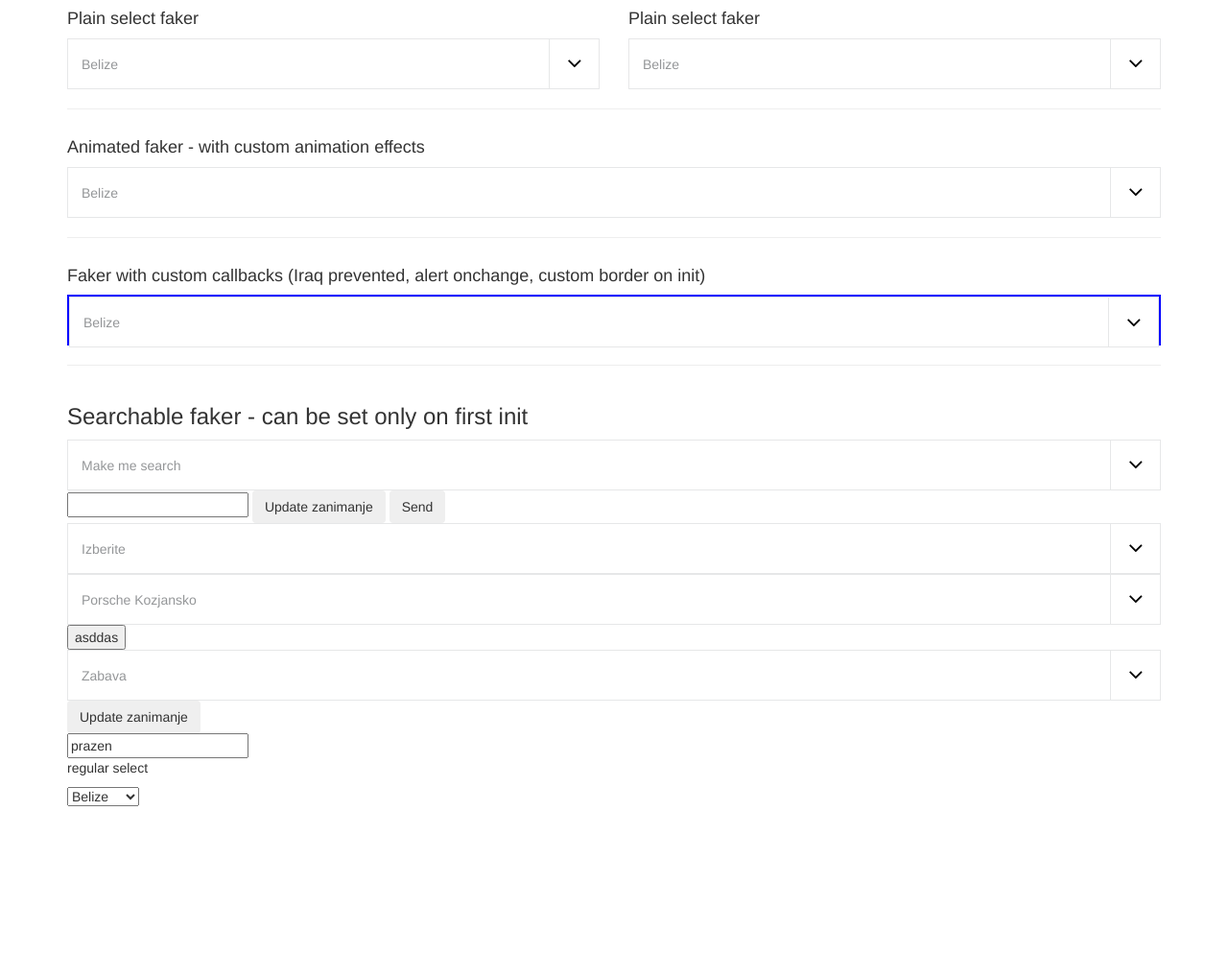
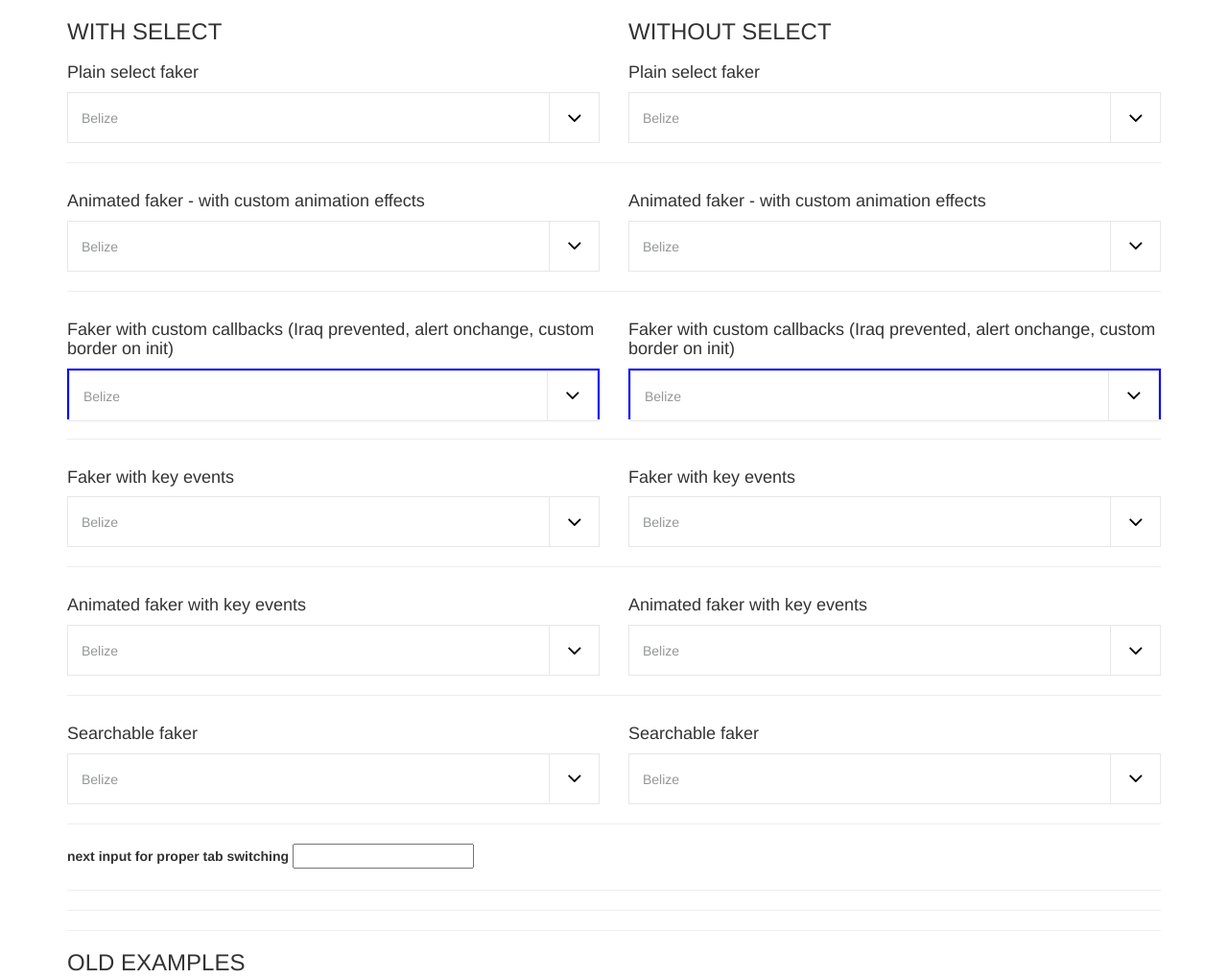
Before and after one commit to SpectoIT/specto-faker, a website: page index.html in a window 1280 px wide. Shown: the top 1019 px of the page at 96% size. Before the commit the page ends 840 px from the top, so only its background shows below. Drawn offline with nearby package versions, Linux system fonts and the light colour scheme.

Commit message:
non-visual support -> without select ready for testing

```diff
--- a/index.html
+++ b/index.html
@@ -18,6 +18,11 @@
 <body>
 	<div class="container">
 
+		<div class="row">
+			<div class="col-sm-6"><h3>WITH SELECT</h3></div>
+			<div class="col-sm-6"><h3>WITHOUT SELECT</h3></div>
+		</div>
+
 		<!-- PLAIN -->
 		<div class="row">
 			<form>
@@ -36,9 +41,13 @@
 		<!-- ANIMATED -->
 		<div class="row">
 			<form>
-				<div class="col-sm-12">
+				<div class="col-sm-6">
 					<h4>Animated faker - with custom animation effects</h4>
 					<select class="faker" default-values id="plain_anim" name="plain_anim"></select>
+				</div>
+				<div class="col-sm-6">
+					<h4>Animated faker - with custom animation effects</h4>
+					<div class="faker" noselect-faker id="plain_anim2" name="plain_anim2"></div>
 				</div>
 			</form>
 		</div>
@@ -47,19 +56,66 @@
 		<!-- CUSTOM CALLBACKS -->
 		<div class="row">
 			<form>
-				<div class="col-sm-12">
+				<div class="col-sm-6">
 					<h4>Faker with custom callbacks (Iraq prevented, alert onchange, custom border on init)</h4>
 					<select class="faker" default-values id="callback" name="callback"></select>
+				</div>
+				<div class="col-sm-6">
+					<h4>Faker with custom callbacks (Iraq prevented, alert onchange, custom border on init)</h4>
+					<div class="faker" noselect-faker id="callback2" name="callback2"></div>
 				</div>
 			</form>
 		</div>
 		<hr />
 
+		<!-- KEY EVENTS -->
+		<div class="row">
+			<form>
+				<div class="col-sm-6">
+					<h4>Faker with key events</h4>
+					<select class="faker" default-values id="keyevents" name="keyevents"></select>
+				</div>
+				<div class="col-sm-6">
+					<h4>Faker with key events</h4>
+					<div class="faker" noselect-faker id="keyevents2" name="keyevents2"></div>
+				</div>
+			</form>
+		</div>
+		<hr />
 
-		<!-- key events -->
-		<!-- key events & animated -->
-		<!-- searchable -->
-		<!-- searchable & animated -->
+		<!-- KEY EVENTS + ANIMATED -->
+		<div class="row">
+			<form>
+				<div class="col-sm-6">
+					<h4>Animated faker with key events</h4>
+					<select class="faker" default-values id="keyevents_anim" name="keyevents_anim"></select>
+				</div>
+				<div class="col-sm-6">
+					<h4>Animated faker with key events</h4>
+					<div class="faker" noselect-faker id="keyevents_anim2" name="keyevents_anim2"></div>
+				</div>
+			</form>
+		</div>
+		<hr />
+
+		<!-- SEARCHABLE -->
+		<div class="row">
+			<form>
+				<div class="col-sm-6">
+					<h4>Searchable faker</h4>
+					<select class="faker" default-values id="searchable" name="searchable"></select>
+				</div>
+				<div class="col-sm-6">
+					<h4>Searchable faker</h4>
+					<div class="faker" noselect-faker id="searchable2" name="searchable2"></div>
+				</div>
+			</form>
+		</div>
+		<hr />
+
+		<label for="next_faker">next input for proper tab switching</label>
+		<input id="next_faker" type="text" />
+
 		<!-- braille support -->
 
 
@@ -68,6 +124,10 @@
 
 
 
+		<hr />
+		<hr />
+		<hr />
+		<h3>OLD EXAMPLES</h3>
 		<form>
 			<div class="row">
 				<div class="col-sm-12">
@@ -205,17 +265,24 @@
 			//PLAIN
 			specto_faker.init({object_selector: "#plain, #plain2", braille_support: true, searchable: false});
 			//ANIMATED
-			specto_faker.init({object_selector: "#plain_anim", animated: true, animation_speed: 1500, count_selected: true, count_disables: false});
+			specto_faker.init({object_selector: "#plain_anim, #plain_anim2", animated: true, animation_speed: 1500, count_selected: true, count_disables: false});
 			//CUSTOM CALLBACKS
-			specto_faker.init({object_selector: "#callback", before_change: function(newVal, jsEvent){
+			specto_faker.init({object_selector: "#callback, #callback2", before_change: function(newVal, jsEvent){
 				return newVal == "IQ" ? false : true;
 			}, on_change: function(newVal, jsEvent){
 				alert("new value: "+ newVal);
 			}, on_init: function(fakers){
 				$.each(fakers, function(ind, itm){ $(itm).css("border", "2px solid blue"); });
 			}});
+			//KEY EVENTS
+			specto_faker.init({object_selector: "#keyevents, #keyevents2", key_events:true, searchable: false, braille_support: true,});
+			//KEY EVENTS + ANIMATED
+			specto_faker.init({object_selector: "#keyevents_anim, #keyevents_anim2", key_events:true, searchable: false, animated: true, braille_support: true,});
+			//SEARCHABLE
+			specto_faker.init({object_selector: "#searchable, #searchable2", key_events:true, braille_support: true, });
 
 
+			<!-- !!! -->
 			$("#upd").click(function(){
 				//console.log("bla");
 				specto_faker.updateOptions($("#test").parent(), [{code: "1", xname: "Updejt"},{code: "2", xname: "Updejt 2"},{code: "3", xname: "Updejt 3"}], "code", "xname", {animated: true, object_selector: "#test", before_change: function(newVal, e){
--- a/specto_faker.js
+++ b/specto_faker.js
@@ -18,6 +18,7 @@ var specto_faker = {
 		selected_val_class: "active", //class of selected option - default css has display:none
 		disabled_val_class: "rel-disabled", //class of disabled option - default css has opacity:0.5 and cursor:not-allowed
 		search_hidden: "rel-search", //class for hidden options - hidden by search
+		nv_helper_class: "non-visual-helper", //class of non-visual input helper
 
 		/* ANIMATION */
 		animated: false, //is faker animated
@@ -39,10 +40,9 @@ var specto_faker = {
 		on_init: null, //callback when faker(s) is(are) initiated //e.g. function(fakers){ }
 
 		/* BRAILLE SUPPORT */
-		braille_support: false, //does faker support braille speach - tested with NVDA - if set to true, key_events will be automatically turned on
-		/* PRIVATE SETTINGS */
-		//locked: false,
+		braille_support: false, //does faker support braille speach - tested with NVDA - if set to true, key_events will be automatically turned on -->> example: https://a11y.nicolas-hoffmann.net/autocomplete-list/
 	},
+	lastClosedFaker: null,
 	init: function(settings){
 		//settings
 		var fakr_settings = $.extend({}, specto_faker.config, (settings && typeof settings === "object" ? settings : {}));
@@ -60,6 +60,7 @@ var specto_faker = {
 			specto_faker.config.select_single = fakr_settings.select_single;
 			specto_faker.config.braille_class = fakr_settings.braille_class;
 			specto_faker.config.search_hidden = fakr_settings.search_hidden;
+			specto_faker.config.nv_helper_class = fakr_settings.nv_helper_class;
 			specto_faker.config.count_selected = fakr_settings.count_selected;
 			specto_faker.config.count_disables = fakr_settings.count_disables;
 		}
@@ -110,34 +111,44 @@ var specto_faker = {
 					});
 				}
 			});
-			if(!has_select && $(fakr_elm).find(".non-visual-helper").length < 1){
+			if(!has_select && fakr_settings.braille_support){ //NON-VISUAL SUPPORT FOR FAKERS WITHOUT TAB FOCUS ELEMENTS
+				if(!specto_faker.hasFakerNvHelperInput(fakr_elm)){
 
-				$(fakr_elm).prepend("<input class='non-visual-helper' name='non-visual-helper' />")
-				$(fakr_elm).find(".non-visual-helper").each(function(){ //add focusing by tab
-					$(this).focus(function(){
+					$(fakr_elm).prepend("<input class='"+ specto_faker.config.nv_helper_class +"' name='non-visual-helper' />")
+					$(fakr_elm).find("."+ specto_faker.config.nv_helper_class).each(function(){ //add focusing by tab
+						$(this).focus(function(event){
 
+							if(!specto_faker.isFakerOpen($(this).parent())){ //if focus not redirected within opened faker
 								//close all opened fakers
 								$('.'+ specto_faker.config.init_class +'.'+ specto_faker.config.open_class).each(function(){
 									specto_faker.animateFaker(this);
 								});
 								specto_faker.animateFaker($(this).parent().addClass(specto_faker.config.focused_class), "openme"); //open and add focused class
 								$(this).attr("title", "combo box "+ specto_faker.getFakerUserValue(fakr_elm) +" expanded");
+							}
 							specto_faker.brailleSpeach(fakr_elm, "selection");
+						}).blur(function(){
+							$(this).parent().removeClass(specto_faker.config.focused_class);
 						});
-					if(!(fakr_settings.searchable && fakr_settings.key_events)){ //searchable looses focus automatically
+						/* if(!(fakr_settings.searchable && fakr_settings.key_events)){ //searchable looses focus automatically
 							$(this).off("blur").blur(function(){
 								specto_faker.animateFaker($(this).parent().removeClass(specto_faker.config.focused_class));
 							});
-					}
+						} */
+					});
+					if(!specto_faker.isFakerSearchable(fakr_elm)) $(fakr_elm).click(function(){
+						$(this).find("."+ specto_faker.config.nv_helper_class).each(function(){ $(this).focus(); }); //force nv helper if not searchable
 					});
 				}
+			}
+			else $(fakr_elm).find("."+ specto_faker.config.nv_helper_class).each(function(){ $(this).remove(); });
 
 
 			//faker classes
 			if(fakr_settings.animated) $(fakr_elm).addClass(specto_faker.config.anim_class); //animated
 			else $(fakr_elm).removeClass(specto_faker.config.anim_class);
 			if(fakr_settings.braille_support){
-				$(fakr_elm).addClass(specto_faker.config.braille_class).attr("title", "combobox"); //braille support
+				$(fakr_elm).addClass(specto_faker.config.braille_class); //braille support
 				fakr_settings.key_events = true;
 			}
 			else $(fakr_elm).removeClass(specto_faker.config.braille_class);
@@ -174,9 +185,15 @@ var specto_faker = {
 				});
 			});
 			$(document).on("keyup", function (event){ //key events
+				var opened_was_found = false;
 				$('.'+ specto_faker.config.init_class +'.'+ specto_faker.config.key_events_class +'.'+ specto_faker.config.open_class).each(function(){
 					specto_faker.keyEvents(this, event);
+					opened_was_found = true;
 				});
+				if(!opened_was_found){
+					var key = event.keyCode || event.which;
+					if(key === 13 && specto_faker.lastClosedFaker) specto_faker.animateFaker(specto_faker.lastClosedFaker, "openme");
+				}
 			});
 
 		}
@@ -220,7 +237,15 @@ var specto_faker = {
 		if(selects.length > 0) $(selects).val(specto_faker.getSelectionValue(rel)).change();
 
 		if(!dimm_click) $(v).trigger("click");
-		if(specto_faker.isFakerBrailleSupport($(rel).parent().parent())) specto_faker.brailleSpeach($(rel).parent().parent(), "selection"); //update braille speach
+		var fakr_el = $(rel).parent().parent();
+		if(specto_faker.isFakerBrailleSupport(fakr_el)) {
+			if(specto_faker.isFakerSearchable(fakr_el) && specto_faker.hasFakerNvHelperInput(fakr_el)){
+				$(fakr_el).find("."+ specto_faker.config.nv_helper_class).each(function(){ //focus helper - if moved from searchable with arrow keys
+					$(this).removeAttr("title").focus();
+				});
+			}
+			specto_faker.brailleSpeach($(rel).parent().parent(), "selection"); //update braille speach
+		}
 	},
 	getFakerValue: function(fakr){ return $(fakr).find(".drop-value").attr("rel"); },
 	getFakerUserValue: function(fakr){ return $(fakr).find(".drop-value span").text(); },
@@ -230,6 +255,7 @@ var specto_faker = {
 	isFakerAnimated: function(fakr){ return $(fakr).hasClass(specto_faker.config.anim_class); },
 	isFakerSearchable: function(fakr){ return $(fakr).hasClass(specto_faker.config.searchable_class); },
 	isFakerBrailleSupport: function(fakr){ return $(fakr).hasClass(specto_faker.config.braille_class); },
+	hasFakerNvHelperInput: function(fakr){ return $(fakr).find("."+ specto_faker.config.nv_helper_class).length > 0; },
 	animateFaker: function(fakr, openme){
 		//animated
 		if(specto_faker.isFakerAnimated(fakr)){
@@ -254,6 +280,8 @@ var specto_faker = {
 						$(fakr).removeClass(specto_faker.config.anim_progress_class);
 					}
 				});
+				//if searchable and with non-visual helper, enable shift-tab
+				if(specto_faker.isFakerSearchable(fakr) && specto_faker.hasFakerNvHelperInput(fakr)) $(fakr).find("."+ specto_faker.config.nv_helper_class).each(function(){ $(this).attr("tabindex", "-1"); });
 			}
 			else {
 				specto_faker.removeFakerSearchable(fakr); //searchable faker
@@ -264,9 +292,13 @@ var specto_faker = {
 					always: function(){
 						$(selection).removeAttr("style");
 						$(fakr).removeClass(specto_faker.config.open_class).removeClass(specto_faker.config.anim_progress_class);
+						specto_faker.lastClosedFaker = fakr;
 					}
 				});
 				if(specto_faker.isFakerBrailleSupport(fakr)) specto_faker.brailleSpeach(fakr, "close");
+				//if searchable and with non-visual helper, return to default shift-tab
+				if(specto_faker.isFakerSearchable(fakr) && specto_faker.hasFakerNvHelperInput(fakr))
+					setTimeout(function(){ $(fakr).find("."+ specto_faker.config.nv_helper_class).each(function(){ $(this).removeAttr("tabindex"); }); }, 20);
 			}
 
 		}
@@ -274,11 +306,17 @@ var specto_faker = {
 			if(openme) {
 				$(fakr).addClass(specto_faker.config.open_class);
 				specto_faker.makeFakerSearchable(fakr, "focus_me"); //searchable faker
+				//if searchable and with non-visual helper, enable shift-tab
+				if(specto_faker.isFakerSearchable(fakr) && specto_faker.hasFakerNvHelperInput(fakr)) $(fakr).find("."+ specto_faker.config.nv_helper_class).each(function(){ $(this).attr("tabindex", "-1"); });
 			}
 			else {
 				$(fakr).removeClass(specto_faker.config.open_class);
 				specto_faker.removeFakerSearchable(fakr); //searchable faker
+				specto_faker.lastClosedFaker = fakr;
 				if(specto_faker.isFakerBrailleSupport(fakr)) specto_faker.brailleSpeach(fakr, "close");
+				//if searchable and with non-visual helper, return to default shift-tab
+				if(specto_faker.isFakerSearchable(fakr) && specto_faker.hasFakerNvHelperInput(fakr))
+					setTimeout(function(){ $(fakr).find("."+ specto_faker.config.nv_helper_class).each(function(){ $(this).removeAttr("tabindex"); }); }, 20);
 			}
 		}
 	},
@@ -338,9 +376,8 @@ var specto_faker = {
 
 		var key = e.keyCode || e.which;
 		switch(key){
-			case 13: //enter
-				$(fakr).find(".drop-value").trigger("click");
-				//console.log("enter detected");
+			case 13: //enter - close faker
+				specto_faker.animateFaker(fakr);
 				break;
 			case 40: //down
 				specto_faker.selection.next(fakr);
@@ -407,7 +444,8 @@ var specto_faker = {
 	},
 	makeFakerSearchable: function(fakr, focus_me){
 		if(specto_faker.isFakerSearchable(fakr)){
-			$(fakr).find(".drop-value").append("<input autocomplete='nope' type='text' name='faker-search' class='form-control' title='combobox expanded' />"); //prevent autocomplete on input
+			var title = specto_faker.isFakerBrailleSupport(fakr) ? "combo box "+ specto_faker.getFakerUserValue(fakr) +" expanded. This combo box can be searchable by input, use arrow keys to browse suggestions which are changed accordingly" : "";
+			$(fakr).find(".drop-value").append("<input autocomplete='nope' type='text' name='faker-search' class='form-control' tabindex='-1' title='"+ title +"' />"); //prevent autocomplete on input
 			$(fakr).find("input[name='faker-search']").each(function(){
 				$(this).click(function(event){
 					event.preventDefault();
@@ -416,8 +454,12 @@ var specto_faker = {
 				$(this).on("keydown", function (event){ //key events
 
 					var key = event.keyCode || event.which;
-					//on tab click, close faker
-					if(key === 9) specto_faker.animateFaker($(this).parent().parent().removeClass(specto_faker.config.focused_class));
+					switch(key){
+						case 9: //on tab click, close faker
+							specto_faker.animateFaker($(this).parent().parent().removeClass(specto_faker.config.focused_class));
+							break;
+						default: break;
+					}
 				});
 				$(this).focus();
 			});
@@ -450,9 +492,6 @@ var specto_faker = {
 			});
 		}
 	},
-	selectLastSelected: function(){
-
-	},
 	sortValues: function(fakr, ascending){
 
 		var all = [];
@@ -479,16 +518,13 @@ var specto_faker = {
 	brailleSpeach: function(fakr, type, adding){
 
 		switch(type){
-			case "open":
-				$(document.activeElement).attr("title", "expanded");
-				break;
 			case "selection":
 				var nv_title = specto_faker.getFakerUserValue(fakr) +" "+
 					($(fakr).find(".drop-selection div."+ specto_faker.config.selected_val_class).prevAll().filter(specto_faker.selection.filter_fn).length + 1) +
 					" of " +
 					$(fakr).find(".drop-selection div").filter(specto_faker.selection.filter_fn).length;
 
-				if($(fakr).find(".non-visual-helper").length > 0) $(fakr).find(".non-visual-helper").val(nv_title); //faker without select
+				if(specto_faker.hasFakerNvHelperInput(fakr)) $(fakr).find("."+ specto_faker.config.nv_helper_class).val(nv_title); //faker without select
 				else $(document.activeElement).attr("title", nv_title);
 				break;
 			case "close":
--- a/specto_faker.scss
+++ b/specto_faker.scss
@@ -174,6 +174,10 @@ $faker_height: 53px;
 
 		option { display: none; }
 	}
+
+	.non-visual-helper {
+		opacity: 0;
+	}
 }
 
 .faker .drop-value:hover, .faker.open .drop-value {color: $faker_opened_value_color;}
```
Also changed, not shown: min/specto_faker.min.css, min/specto_faker.min.js, readme.md, specto_faker.css. Lines whose indentation alone changed are shown as unchanged.
